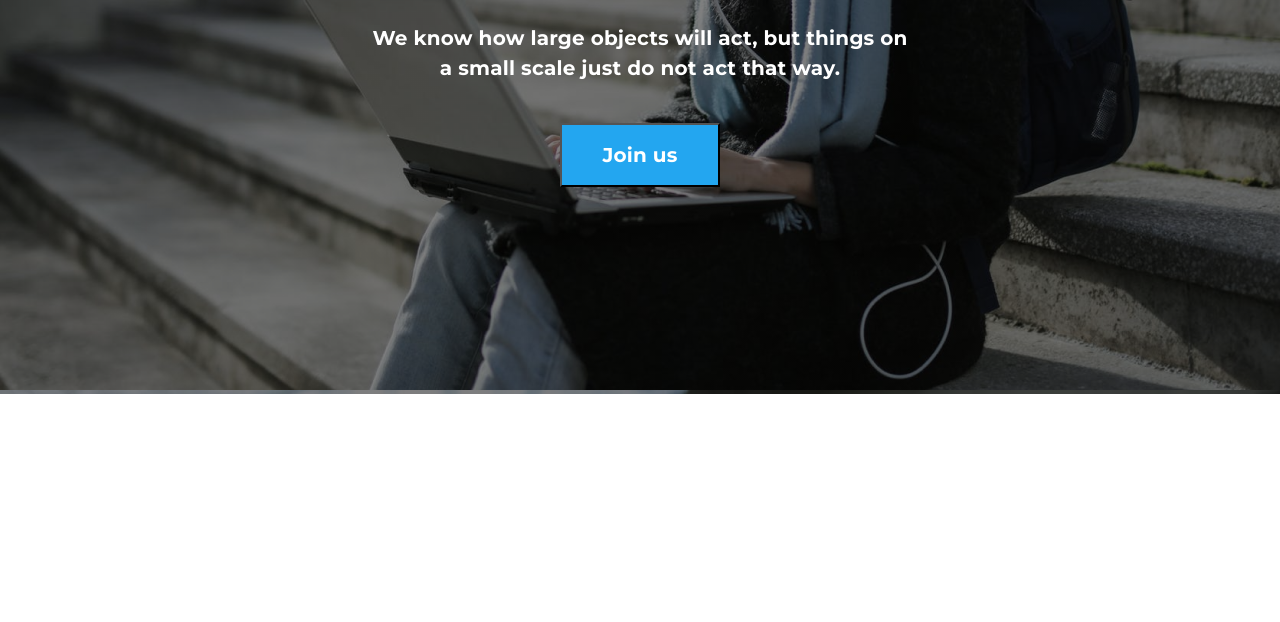
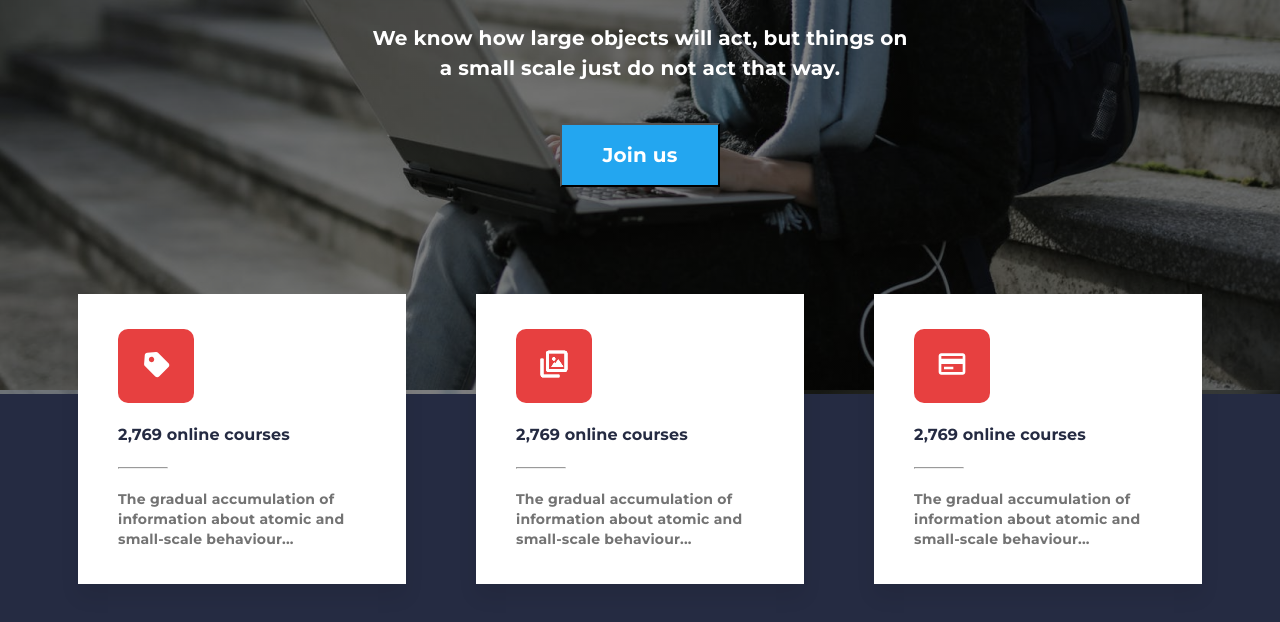
Before and after one commit to Mohammadarifcoding/course-company-project, a plain HTML site: page index.html in a window 1280 px wide. Shown: the part 533-1155 px from the top of the page. Before the commit the page ends 927 px from the top, so only its background shows below. Drawn offline with Linux system fonts and the light colour scheme.

Commit message:
About us section added

```diff
--- a/index.html
+++ b/index.html
@@ -13,6 +13,7 @@
     />
   </head>
   <body>
+    <!-- header started -->
     <header>
       <nav>
         <h2 class="brand-name">Qoro</h2>
@@ -42,5 +43,36 @@
         <button type="button">Join us</button>
       </div>
     </header>
+    <!-- header finished -->
+    <main>
+      <section class="About">
+        <div class="about-us">
+          <div class="item">
+            <div class="icon"><img src="images/icon cool-icon-32.svg" alt=""> </div>
+            <h3 class="item-title">2,769 online courses</h3>
+            <hr>
+            <p class="item-description">The gradual accumulation of
+              information about atomic and
+              small-scale behaviour...</p>
+          </div>
+          <div class="item">
+            <div class="icon"> <img src="images/icon cool-icon-47.svg" alt=""> </div>
+            <h3 class="item-title">2,769 online courses</h3>
+            <hr>
+            <p class="item-description">The gradual accumulation of
+              information about atomic and
+              small-scale behaviour...</p>
+          </div>
+          <div class="item">
+            <div class="icon"><img src="images/icon cool-icon-15.svg" alt=""> </div>
+            <h3 class="item-title">2,769 online courses</h3>
+            <hr>
+            <p class="item-description">The gradual accumulation of
+              information about atomic and
+              small-scale behaviour...</p>
+          </div>
+        </div>
+      </section>
+    </main>
   </body>
 </html>
--- a/style.css
+++ b/style.css
@@ -5,17 +5,15 @@
   font-family: "Montserrat", sans-serif;
 }
 /* nav style design */
-nav{
+nav {
   display: flex;
   justify-content: space-around;
   padding-top: 16px;
   padding-bottom: 16px;
   align-items: center;
   color: white;
-
 }
-nav .brand-name{
-
+nav .brand-name {
   font-size: 25px;
   font-weight: 700;
   line-height: 32px;
@@ -47,39 +45,34 @@ letter-spacing: 0.1px;
   background: #23a6f0;
   color: white;
 }
-.menu-list{
+.menu-list {
   display: flex;
   justify-content: space-between;
   align-items: center;
   gap: 240px;
 }
 /* Header design style */
-header{
-    background-image:linear-gradient(rgba(0, 0, 0, 0.50),rgba(0, 0, 0, 0.50)), url(images/hero-6-cover-dark\ \(1\).png);
-
-
+header {
+  background-image: linear-gradient(rgba(0, 0, 0, 0.5), rgba(0, 0, 0, 0.5)),url(images/hero-6-cover-dark\ \(1\).png);
    height: 927px;
-
 }
 /* The header content style */
-.the-header-content{
+.the-header-content {
   margin-top: 110px;
   text-align: center;
-
 }
-.the-welcome-text{
-    color:  #23A6F0;
+.the-welcome-text {
+  color: #23a6f0;
   font-size: 16px;
 
   font-weight: 700;
   line-height: 24px;
   letter-spacing: 0.1px;
   margin-bottom: 40px;
-
 }
-.the-main-text{
+.the-main-text {
   width: 542px;
-    color:  #FFF;
+  color: #fff;
   font-size: 58px;
   text-align: center;
   font-weight: 700;
@@ -87,8 +80,8 @@ line-height: 80px;
   margin: 0 auto;
   margin-bottom: 40px;
 }
-.the-header-content .description{
-    color:  #FFF;
+.the-header-content .description {
+  color: #fff;
   font-size: 20px;
   font-weight: 400;
   line-height: 30px;
@@ -97,12 +90,62 @@ width: 536px;
   margin: 0 auto;
   margin-bottom: 40px;
 }
-.the-header-content button{
-    color: #FFF;
+.the-header-content button {
+  color: #fff;
   font-size: 20px;
   font-weight: 400;
   line-height: 30px;
   letter-spacing: 0.2px;
   padding: 15px 40px;
-background-color: #23A6F0;
+  background-color: #23a6f0;
 }
+/* About us styling */
+.About {
+  background-color: #252b42;
+}
+.About .item {
+  display: flex;
+  width: 328px;
+  padding: 35px 40px;
+  flex-direction: column;
+  align-items: flex-start;
+  gap: 20px;
+  background: #fff;
+  box-shadow: 0px 13px 19px 0px rgba(0, 0, 0, 0.07);
+  position: relative;
+  bottom: 100px;
+
+}
+.About .item .icon {
+padding:19px 22px;
+border-radius: 10px;
+color: #fff;
+background-color: #e74040;
+}
+.About .item .item-title {
+  color: #252b42;
+  font-family: Montserrat;
+  font-size: 16px;
+  font-weight: 700;
+  line-height: 24px;
+  letter-spacing: 0.1px;
+}
+.About .item .item-description {
+  color: #737373;
+  font-family: Montserrat;
+  font-size: 14px;
+  font-weight: 400;
+  line-height: 20px;
+  letter-spacing: 0.2px;
+}
+.About hr {
+  width: 50px;
+  height: 2px;
+  color: #e74040;
+}
+.about-us {
+  display: flex;
+  flex-direction: row;
+  justify-content: center;
+  gap: 70px;
+}
```
Also changed, not shown: images/icon cool-icon-15.svg (added), images/icon cool-icon-32.svg (added), images/icon cool-icon-47.svg (added). Lines whose indentation alone changed are shown as unchanged.
